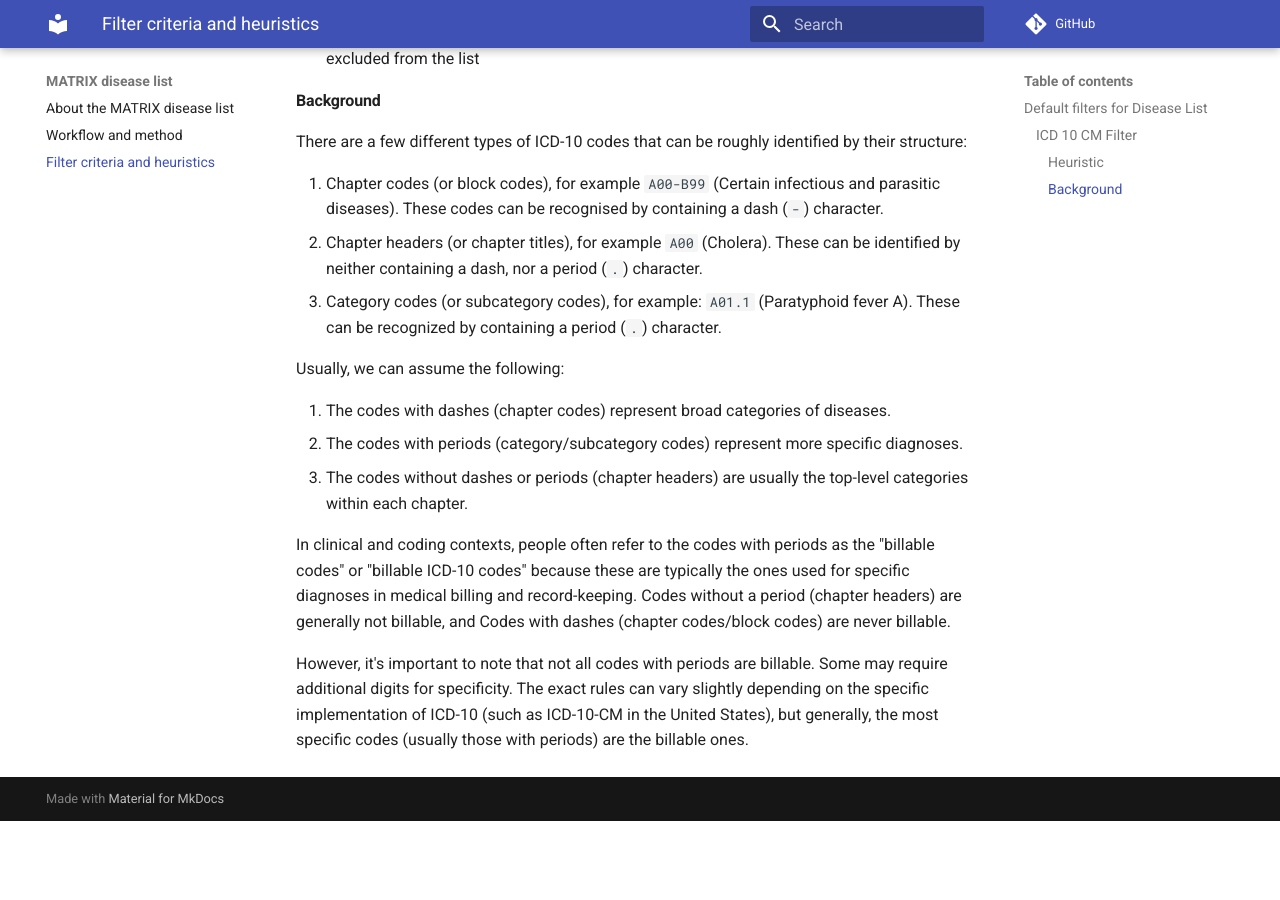
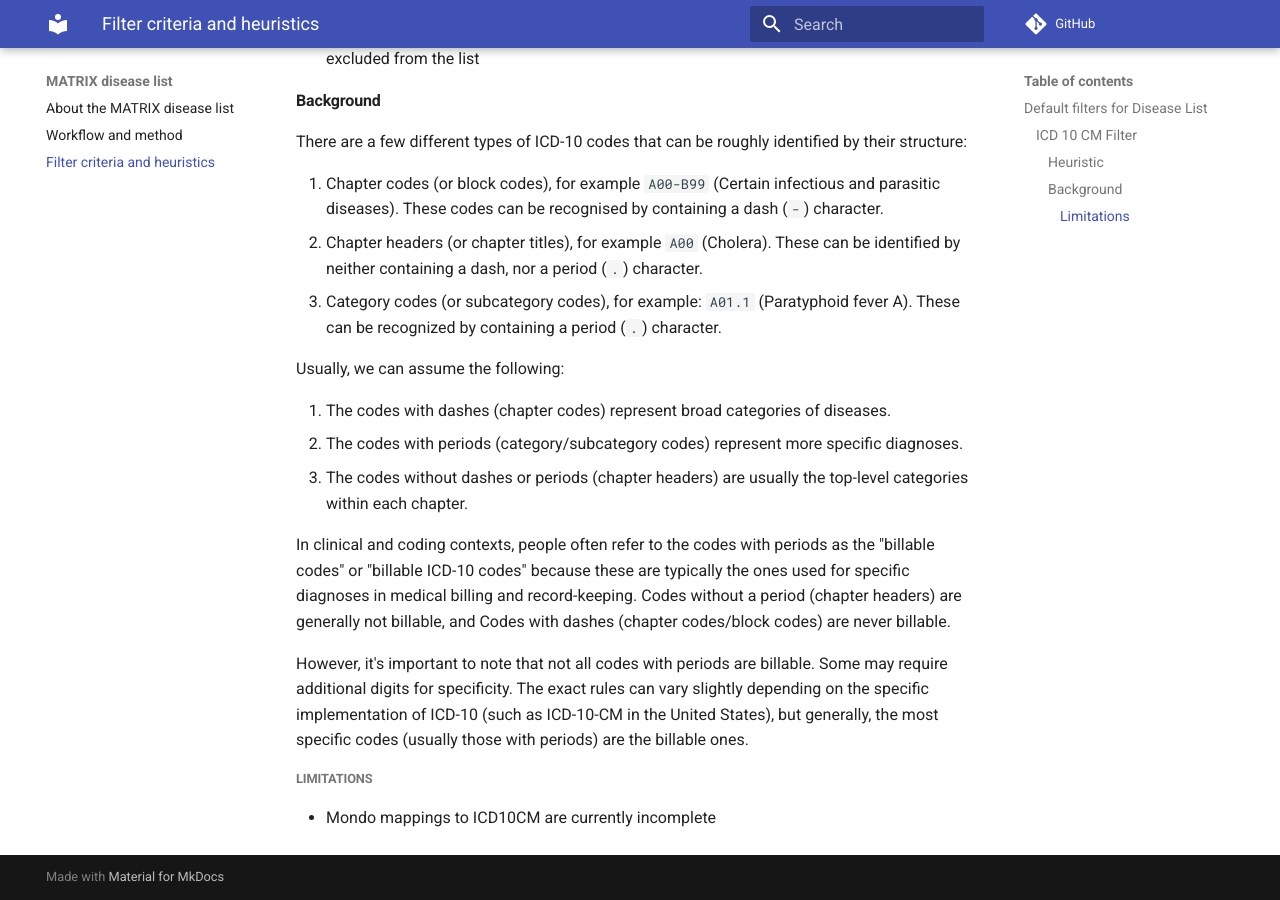
Before and after one commit to everycure-org/matrix-disease-list, an MkDocs documentation site: the page built from docs/filtering.md, in a window 1280 px wide and 900 px high, scrolled down 549 px. Built offline with MkDocs 1.6.1 and Material for MkDocs 9.7.7, drawn with Linux system fonts in a browser that asks for light colours; comment, search, counter and statistics services are not loaded; before the commit the page ends 1370 px from its top, so only the background shows below that.

Commit message:
Update filtering.md

```diff
--- a/docs/filtering.md
+++ b/docs/filtering.md
@@ -33,3 +33,7 @@ Usually, we can assume the following:
 In clinical and coding contexts, people often refer to the codes with periods as the "billable codes" or "billable ICD-10 codes" because these are typically the ones used for specific diagnoses in medical billing and record-keeping. Codes without a period (chapter headers) are generally not billable, and Codes with dashes (chapter codes/block codes) are never billable.
 
 However, it's important to note that not all codes with periods are billable. Some may require additional digits for specificity. The exact rules can vary slightly depending on the specific implementation of ICD-10 (such as ICD-10-CM in the United States), but generally, the most specific codes (usually those with periods) are the billable ones.
+
+##### Limitations
+
+- Mondo mappings to ICD10CM are currently incomplete
```
